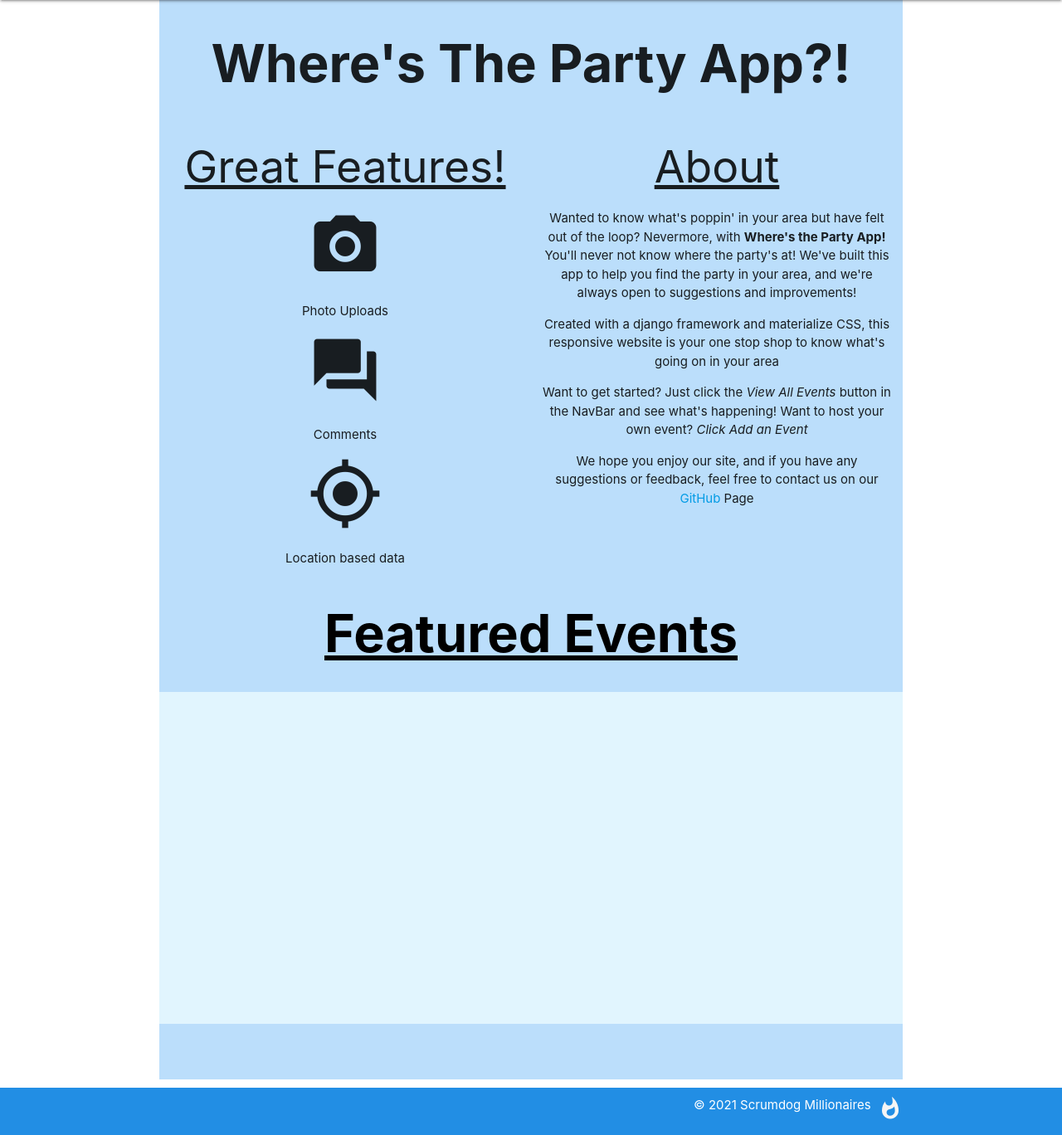
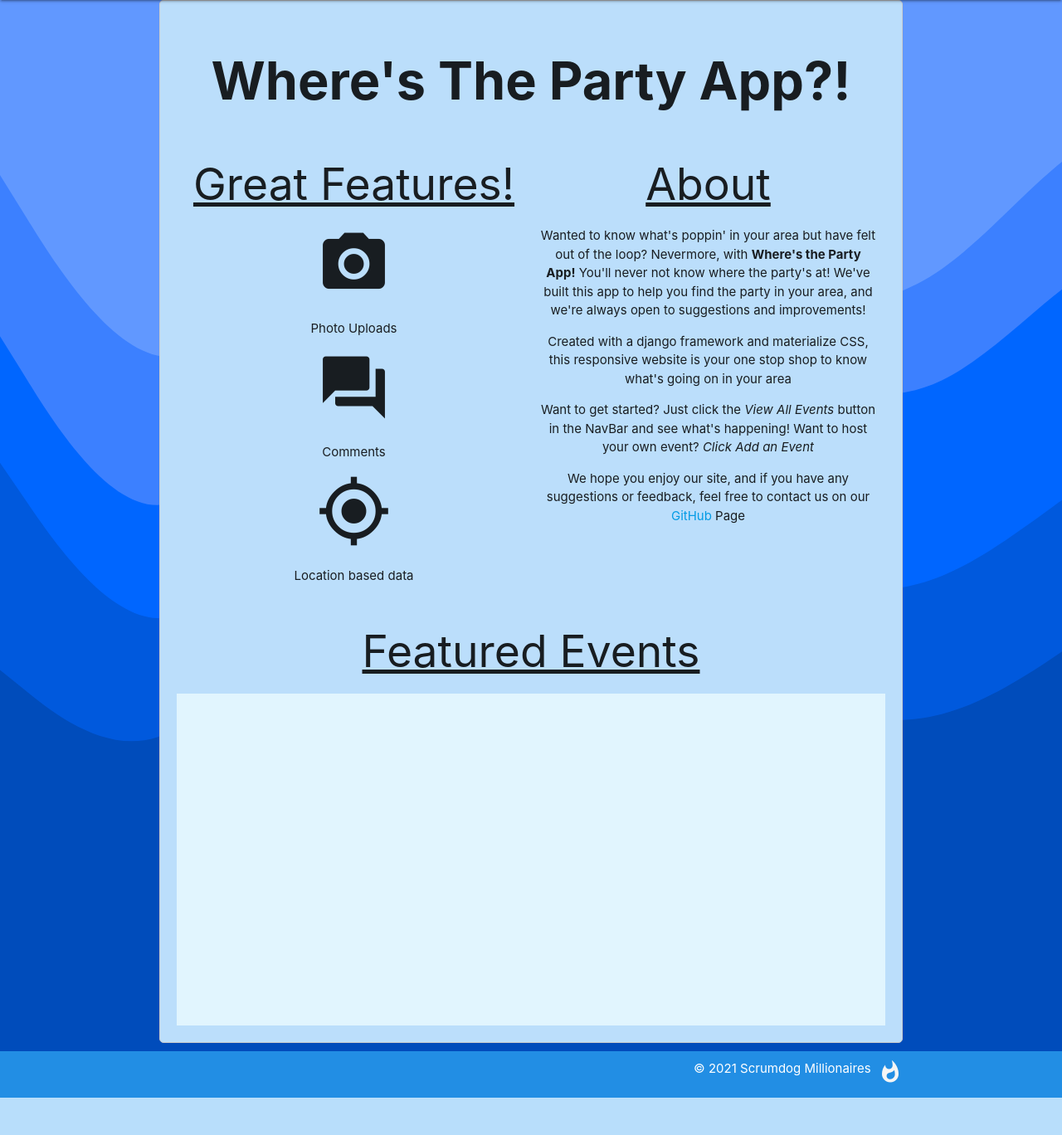
Before and after one commit to countchrisdo/wheresthepartyapp, a Django app: page / in a window 1280 px wide. Shown: the part 64-1432 px from the top of the page at 83% size. After the commit the page ends 1387 px from the top, so only its background shows below. Run offline with Django 3.2, Linux system fonts and the light colour scheme; data that the repository does not hold is empty.

Commit message:
improved styling

```diff
--- a/main_app/static/css/style.css
+++ b/main_app/static/css/style.css
@@ -3,6 +3,14 @@ body {
   min-height: 100vh;
   flex-direction: column;
   text-align: center;
+}
+
+main {
+  border: 1px solid #ccc;
+  border-radius: 5px;
+  padding: 20px;
+  margin-top: 20px;
+  margin-bottom: 20px;
 }
 
 /* position hard coded for chrome */
@@ -19,20 +27,6 @@ body {
   position: fixed;
   bottom: 93.5%;
   left: 25%;
-}
-
-#featured-events-title {
-  font-size: 5m;
-  color: black;
-  font-weight: bold;
-  margin-top: 10px;
-  padding: 10px;
-
-  text-align: center;
-
-  background-color: rgba(255, 255, 255, 0);
-
-  border-radius: 5px;
 }
 
 .carousel .carousel-item {
--- a/main_app/templates/base.html
+++ b/main_app/templates/base.html
@@ -8,6 +8,7 @@
   <meta name="viewport" content="width=device-width, initial-scale=1.0" />
   <meta http-equiv="X-UA-Compatible" content="ie=edge" />
   <title>WTPA</title>
+  <link rel="shortcut icon" type="image/png" href="{% static 'img/favicon.ico' %}"/>
   <link rel="stylesheet" href="https://cdnjs.cloudflare.com/ajax/libs/materialize/1.0.0/css/materialize.min.css" />
   <link rel="stylesheet" href="{% static 'css/style.css' %}" />
   <link href="https://fonts.googleapis.com/icon?family=Material+Icons" rel="stylesheet" />
@@ -15,7 +16,7 @@
 </head>
 
 <!-- This is the outermost layer -->
-<body class="center-align">
+<body class="center-align" style="background-image: url(../static/svg/wavebg.svg); background-repeat: no-repeat; background-size:cover;">
   <!-- <body class="center-align blue lighten-5"> -->
   <header class="navbar-fixed">
     <nav>
--- a/main_app/templates/home.html
+++ b/main_app/templates/home.html
@@ -2,7 +2,7 @@
 
 {% block content %}
 
-<h1><b>Where's The Party App?!</b></h1>
+<h1 class="title"><b>Where's The Party App?!</b></h1>
 
 
  <div class="row">
@@ -18,6 +18,7 @@
     </div>
     <div class="col s6">
     <h2><u>About</u></h2>
+
         <p>Wanted to know what's poppin' in your area but have felt out of the loop? Nevermore, with <b>Where's the Party App!</b> You'll never not know where the party's at! We've built this app to help you find the party in your area, and we're always open to suggestions and improvements!</p
 
         <p> Created with a django framework and materialize CSS, this responsive website is your one stop shop to know what's going on in your area</p>
@@ -25,17 +26,18 @@
         <p>Want to get started? Just click the <i>View All Events</i> button in the NavBar and see what's happening! Want to host your own event? <i>Click Add an Event</i></p>
 
         <p>We hope you enjoy our site, and if you have any suggestions or feedback, feel free to contact us on our <a href="https://github.com/countchrisdo/wheresthepartyapp">GitHub</a> Page</p>
+
     </div>
 </div>
 
 
 <section id="featured-section">
-<h1 id="featured-events-title"><u>Featured Events</u> </h1>
+<h2><u>Featured Events</u> </h2>
 
 
 <div class="carousel carousel-slider light-blue lighten-5">
 
-{% for event in events|slice:"0:3" %}
+{% for event in events|slice:"0:4" %}
         <a class="carousel-item" href="{% url 'detail' event.id %}">
             <div class="card">
                 <div class="card-image">
@@ -50,9 +52,6 @@
         </a>
 {% endfor %}
 </div>
-<br>
-<br>
-<br>
 
 </section>
 
```
Also changed, not shown: main_app/static/img/favicon.ico (added).
